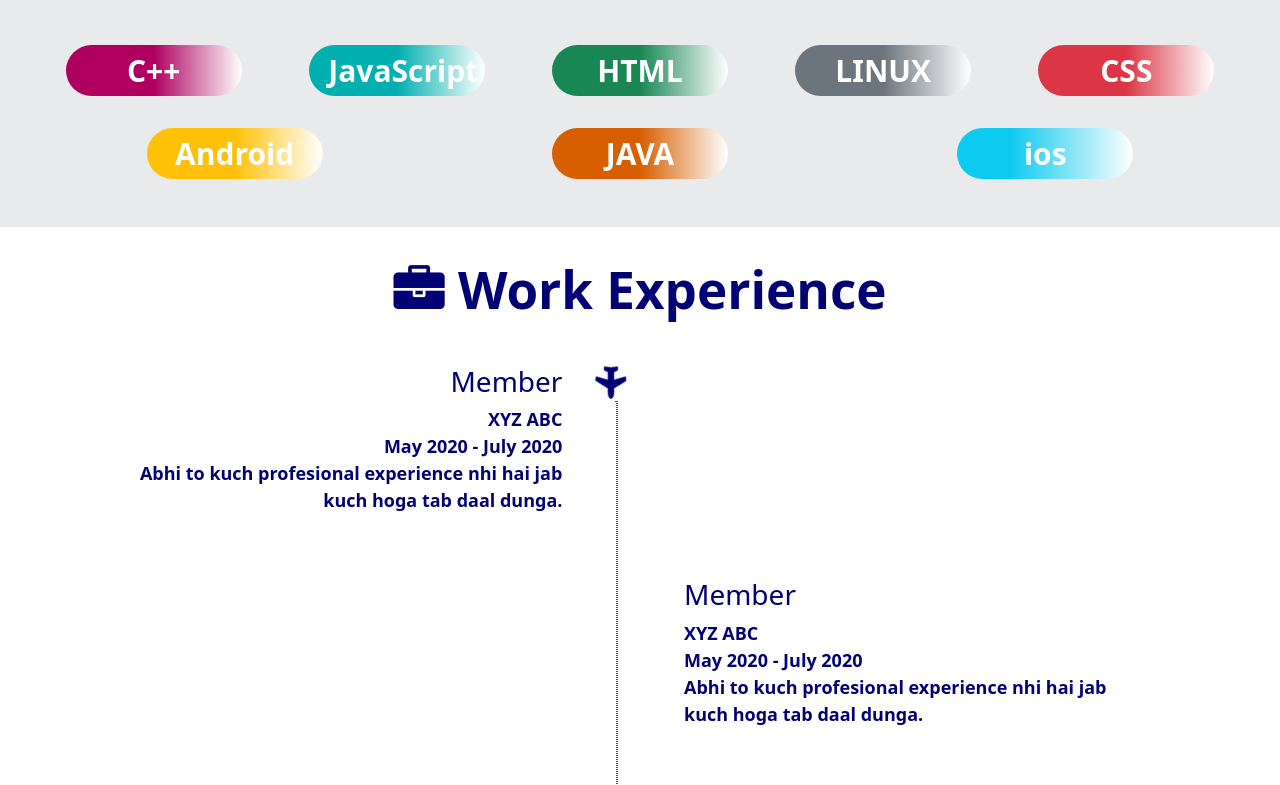
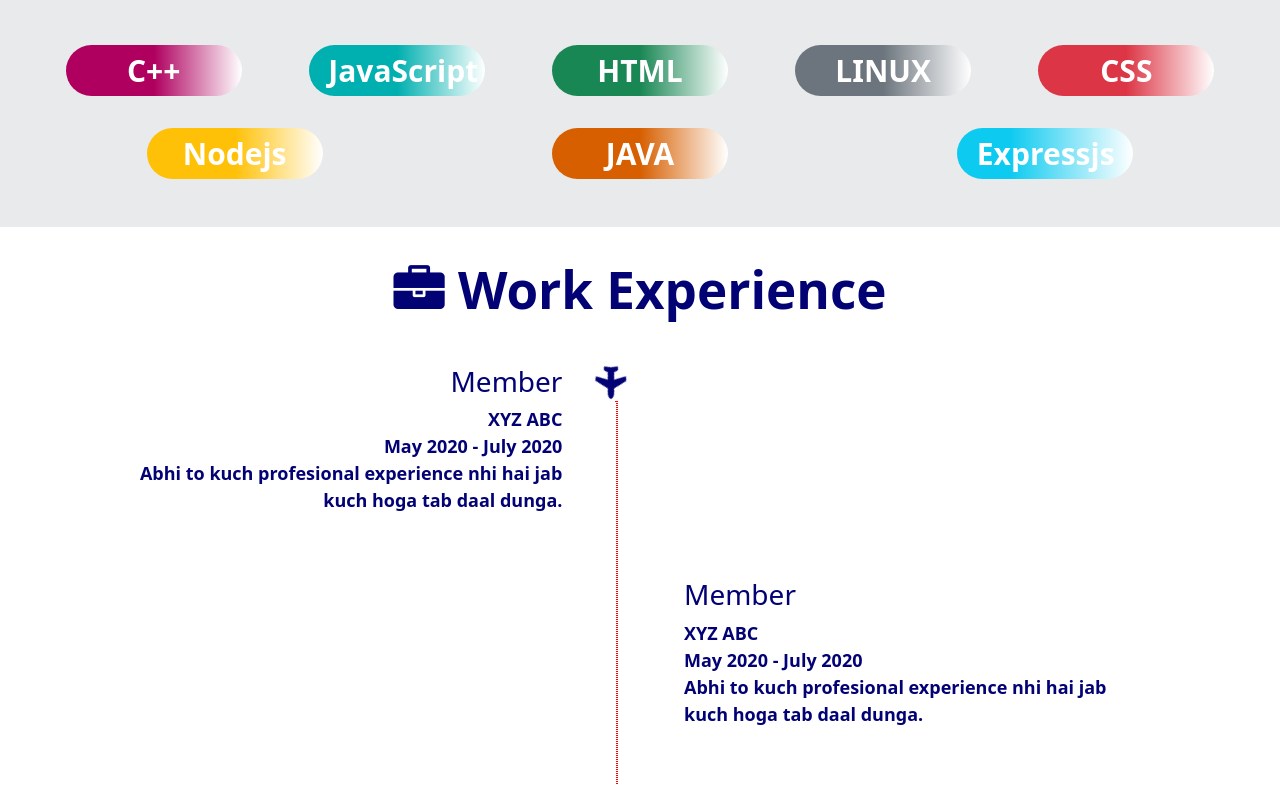
Before and after one commit to Siddharth189/1, a plain HTML site: page index.html in a window 1280 px wide. Shown: the part 1200-1985 px from the top of the page. Drawn offline with nearby package versions, Linux system fonts and the light colour scheme.

Commit message:
update skills and rectify some mistakes

```diff
--- a/index.html
+++ b/index.html
@@ -109,9 +109,9 @@
             <h1><span id="skl-4" class="badge rounded-pill bg-danger yes">HTML</span></h1>
             <h1><span id="skl-3" class="badge rounded-pill bg-success yes">LINUX</span></h1>
             <h1><span id="skl-5" class="badge rounded-pill bg-warning text-dark yes">CSS</span></h1>
-            <h1><span id="skl-6" class="badge rounded-pill bg-light text-dark yes">Android</span></h1>
+            <h1><span id="skl-6" class="badge rounded-pill bg-light text-dark yes">Nodejs</span></h1>
             <h1><span id="skl-2" class="badge rounded-pill bg-secondary yes">JAVA</span></h1>
-            <h1><span id="skl-8" class="badge rounded-pill bg-dark yes">ios</span></h1>
+            <h1><span id="skl-8" class="badge rounded-pill bg-dark yes">Expressjs</span></h1>
 
 
         </div>
@@ -196,7 +196,7 @@
                 <br>
                 Dec 2015 - July 2019
                 <p>
-                    leaned Physics, Chemistry, Mathmatics, literature
+                    learned Physics, Chemistry, Mathmatics and Literature.
                 </p>
 
 
```
